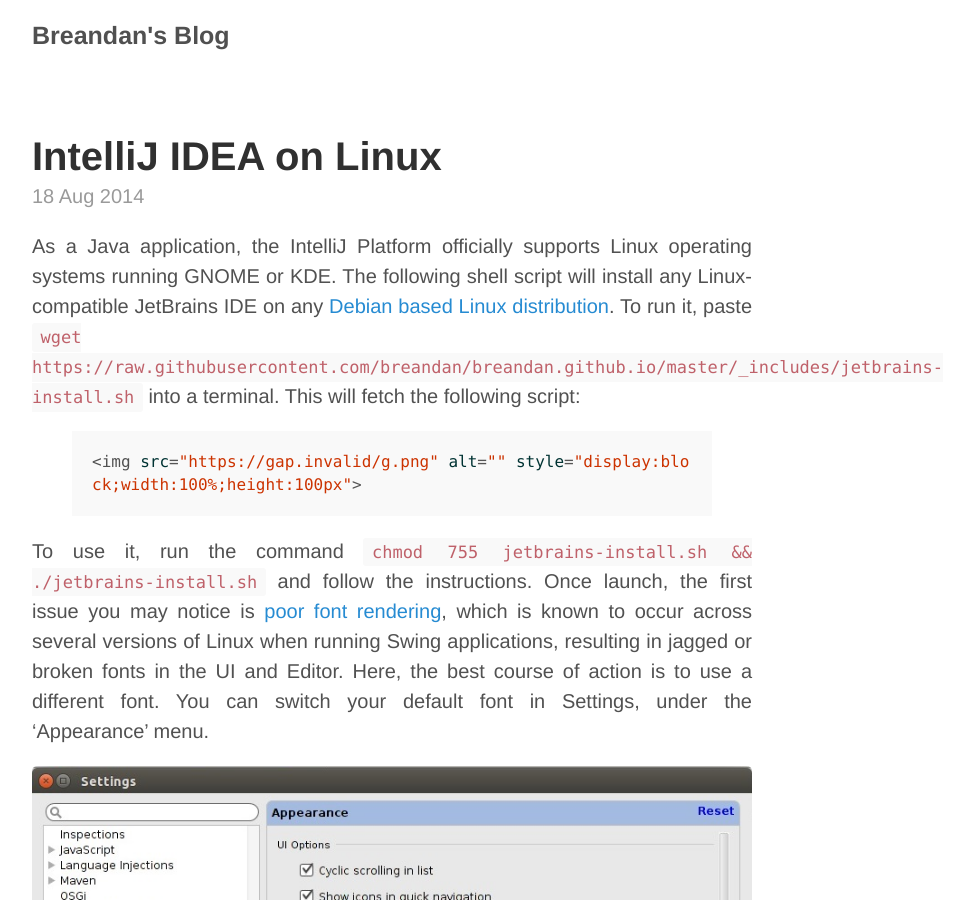
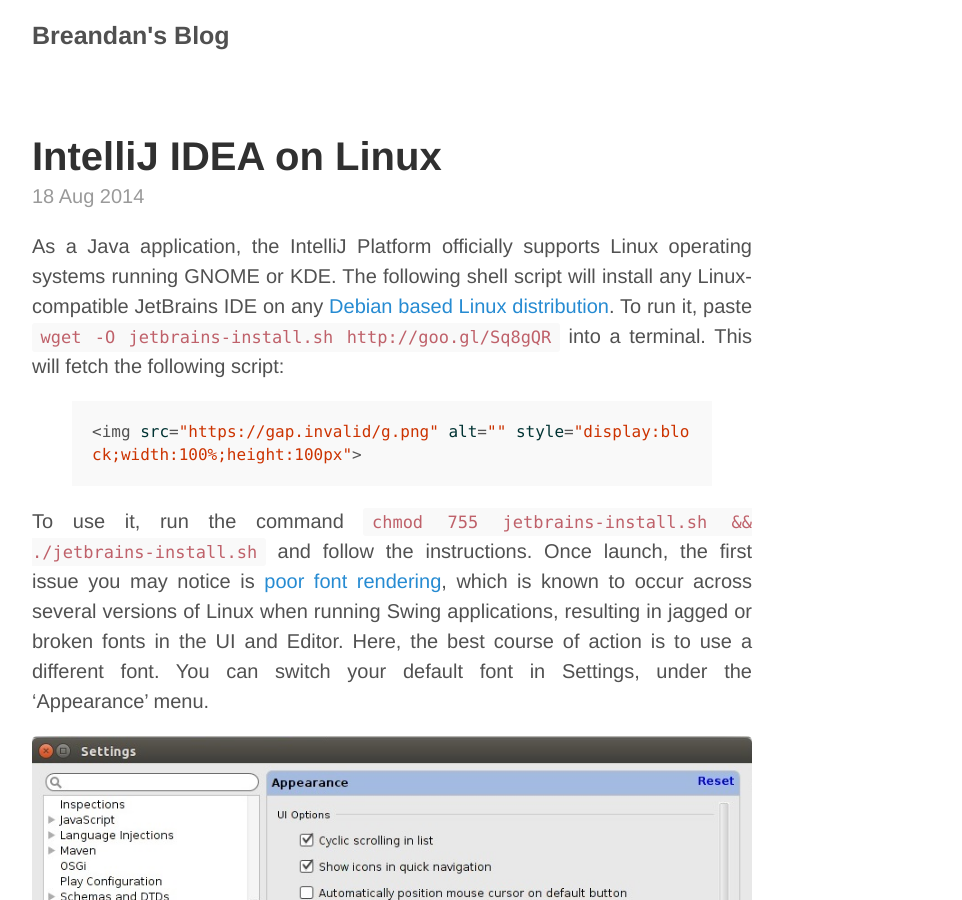
Before and after one commit to breandan/breandan.github.io, a Jekyll site: the page built from _posts/2014-08-18-shell-script.md, in a window 1280 px wide and 900 px high. Shown: the whole window, without its empty margins (248-1210 px from the left). Built offline with Jekyll 4.4.1, drawn with Linux system fonts in a browser that asks for light colours; nearby versions of some CDN libraries; some of the changed lines change nothing that is shown.

Commit message:
shorten url

```diff
--- a/_posts/2014-08-18-shell-script.md
+++ b/_posts/2014-08-18-shell-script.md
@@ -3,7 +3,7 @@
 title: IntelliJ IDEA on Linux
 ---
 
-As a Java application, the IntelliJ Platform officially supports Linux operating systems running GNOME or KDE. The following shell script will install any Linux-compatible JetBrains IDE on any [Debian based Linux distribution](https://en.wikipedia.org/wiki/List_of_Linux_distributions#Debian-based). To run it, paste `wget https://raw.githubusercontent.com/breandan/breandan.github.io/master/_includes/jetbrains-install.sh` into a terminal. This will fetch the following script:
+As a Java application, the IntelliJ Platform officially supports Linux operating systems running GNOME or KDE. The following shell script will install any Linux-compatible JetBrains IDE on any [Debian based Linux distribution](https://en.wikipedia.org/wiki/List_of_Linux_distributions#Debian-based). To run it, paste `wget -O jetbrains-install.sh http://goo.gl/Sq8gQR` into a terminal. This will fetch the following script:
 
 {% highlight bash %}
 {% include jetbrains-install.sh %}
```
